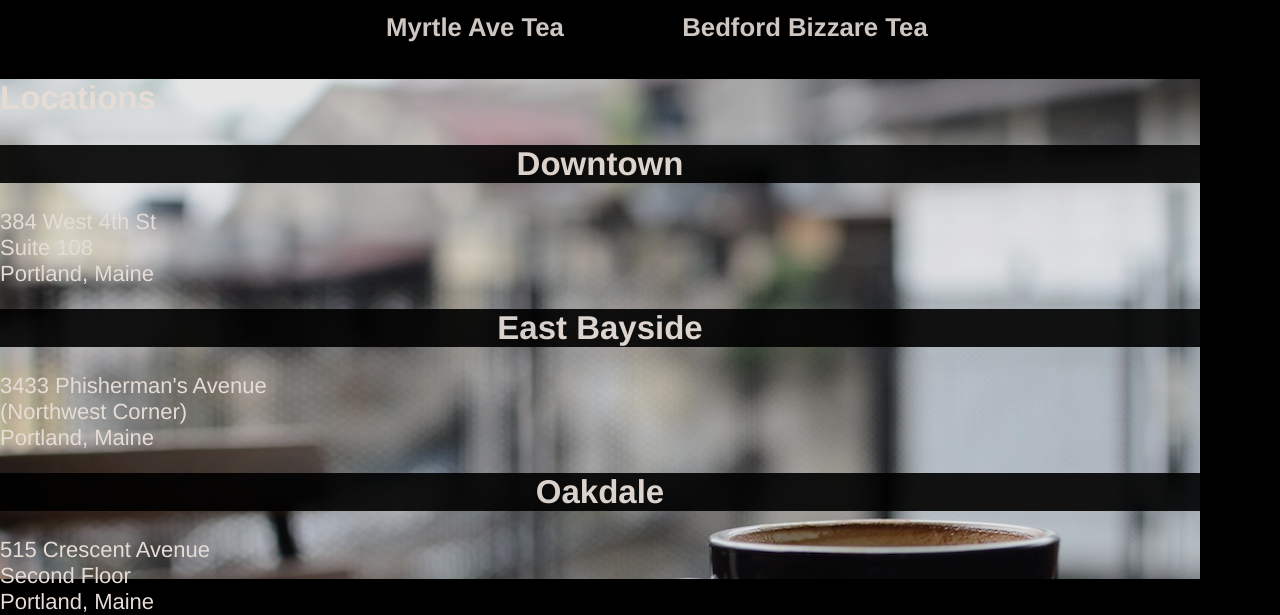
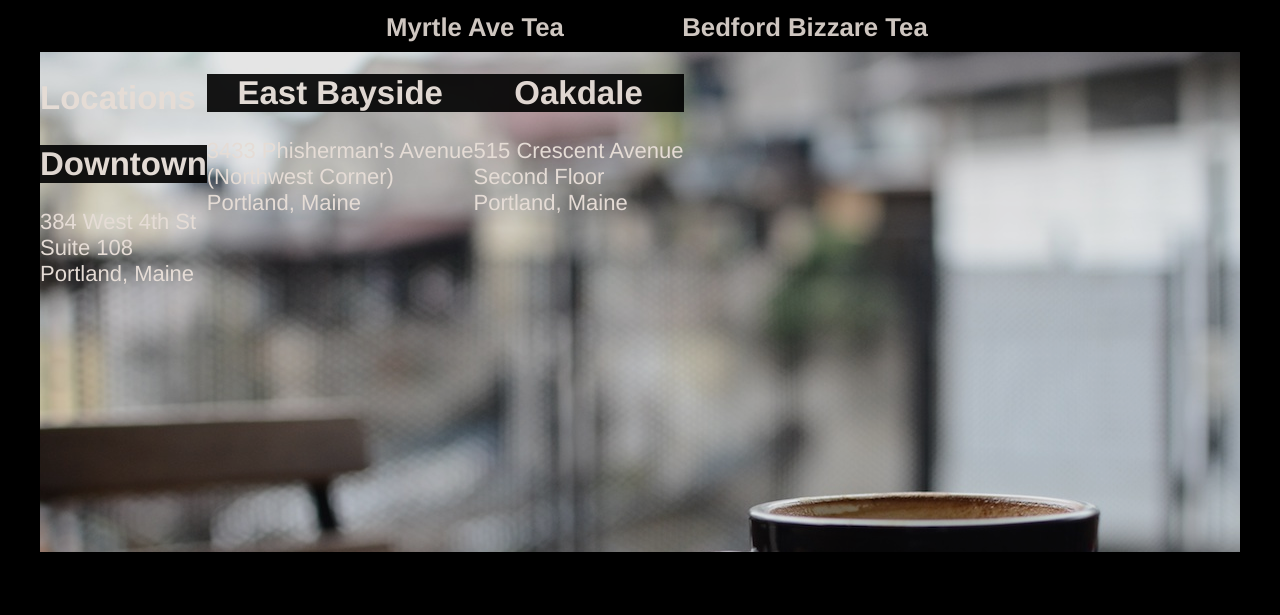
Before and after one commit to gdecaires/teaCozy, a plain HTML site: page index.html in a window 1280 px wide. Shown: the part 1331-1946 px from the top of the page. After the commit the page ends 1883 px from the top, so only its background shows below. Drawn offline with Linux system fonts and the light colour scheme.

Commit message:
added locations section

```diff
--- a/resources/css/style.css
+++ b/resources/css/style.css
@@ -118,4 +118,15 @@ figcaption {
 	background-image: url("../images/img-locations-background.jpg");
 	height: 500px;
 	width: 1200px;
+	margin: 0 auto;
+    display: -webkit-box;
+    display: -moz-box;
+    display: -ms-flexbox;
+    display: -webkit-flex;
+    display: flex;
 }
+
+#address {
+	width: 300px;
+	background-color: #000;
+}
```
